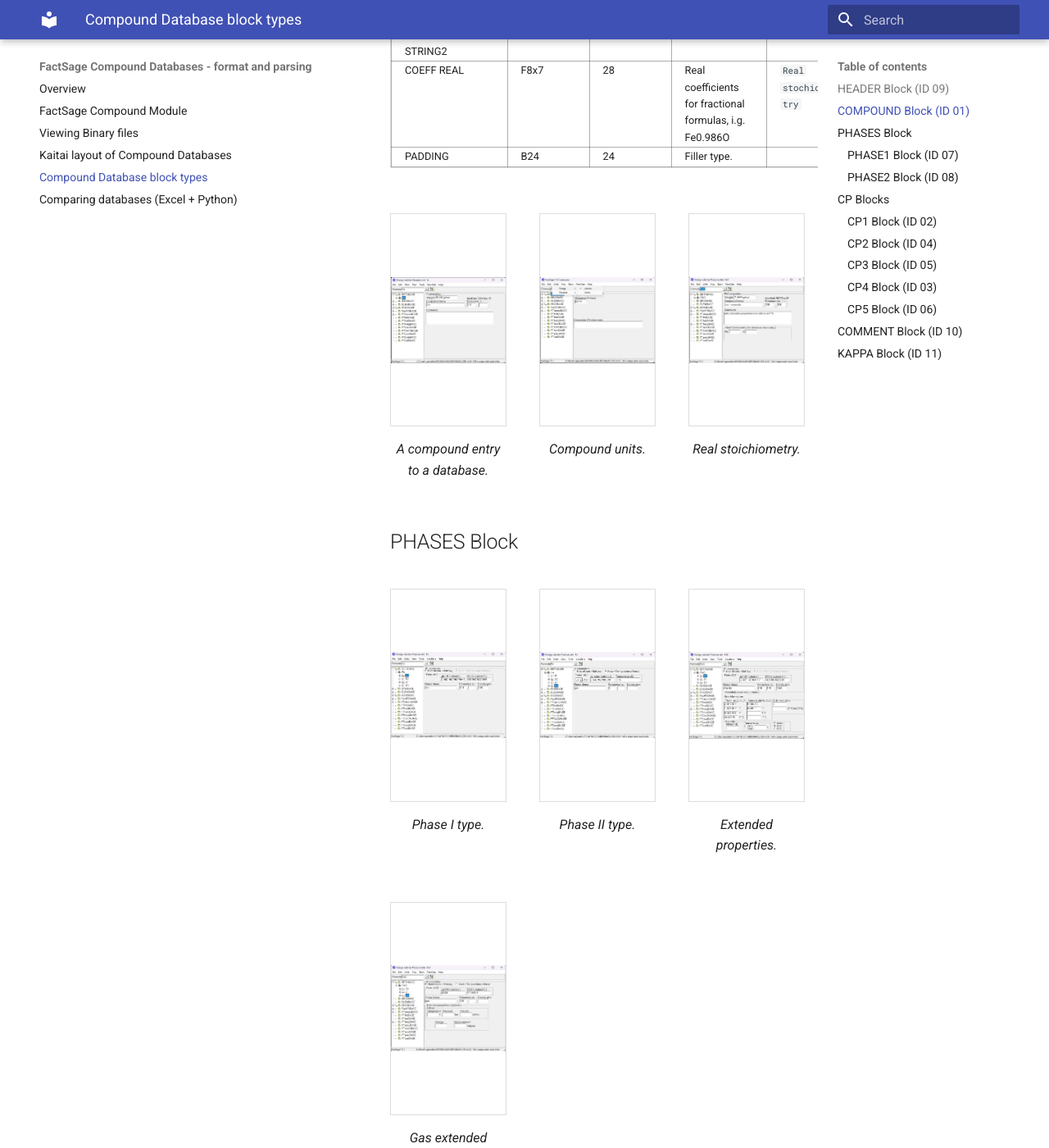
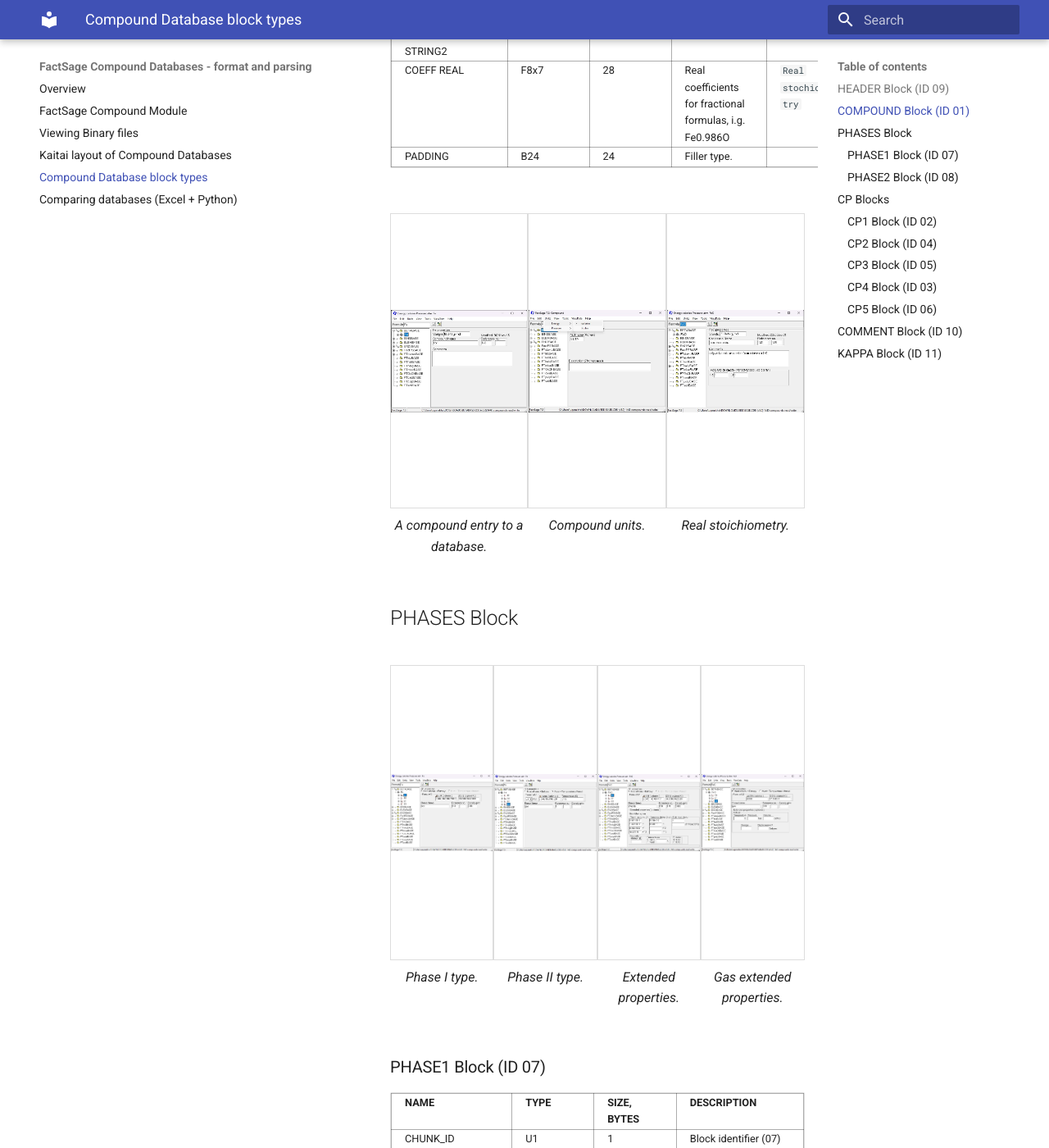
Before and after one commit to evnekdev/factsage-compound-docs, an MkDocs documentation site: the page built from docs/block-types.md, in a window 1280 px wide and 1400 px high, scrolled down 2303 px. Shown: the whole window at 82% size. Built offline with MkDocs 1.6.1 and Material for MkDocs 9.7.7, drawn with Linux system fonts in a browser that asks for light colours.

Commit message:
Update extra.css

```diff
--- a/docs/stylesheets/extra.css
+++ b/docs/stylesheets/extra.css
@@ -47,6 +47,9 @@
     padding-bottom: 0.05rem !important;
 }
 
+/******************************************************************************************/
+/******************************************************************************************/
+
 .image-row {
     display: flex;
     gap: 20px;
@@ -72,10 +75,13 @@
     font-style: italic;
 }
 
+/******************************************************************************************/
+/******************************************************************************************/
+
 .screenshot-row {
-    display: grid;
-    grid-template-columns: repeat(3, 1fr);
-    gap: 2rem;
+    display: flex;
+    /*grid-template-columns: repeat(3, 1fr);*/
+    gap: 20ptx;
     margin: 2rem 0;
 }
 
@@ -86,13 +92,16 @@
 
 .screenshot-row img {
     width: 100%;
-    height: 260px;
+    height: 360px;
     object-fit: contain;
     background: white;
     border: 1px solid #ddd;
 }
 
 .screenshot-row figcaption {
-    margin-top: 0.75rem;
+    margin-top: 8px;
     font-style: italic;
 }
+
+/******************************************************************************************/
+/******************************************************************************************/
```
